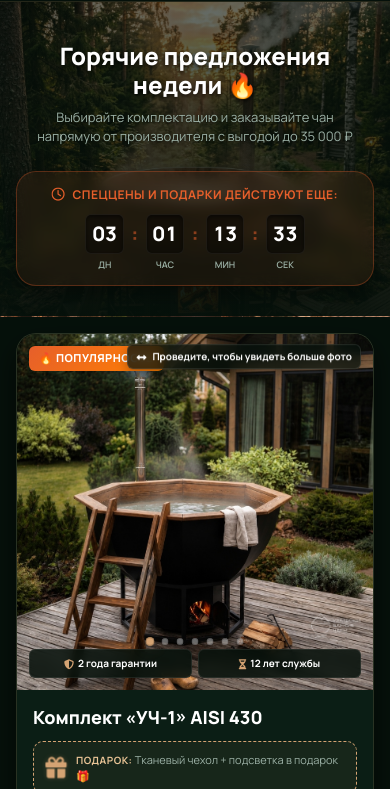
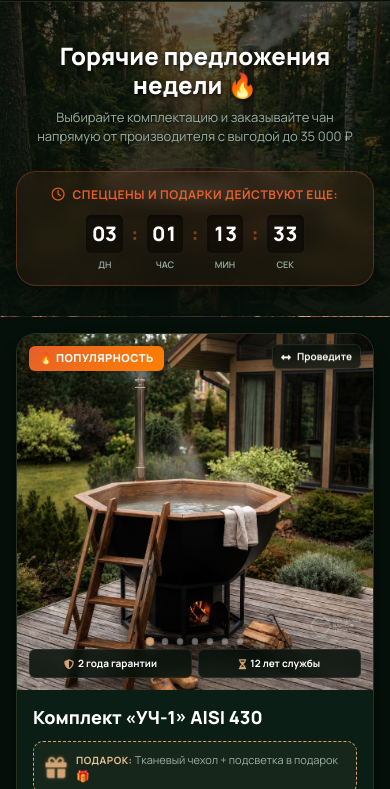
Before and after one commit to ikuklin028-del/catalog, a plain HTML site: page index.html in a window 390 px wide. Shown: the part 55-844 px from the top of the page. Drawn offline with Linux system fonts and the light colour scheme.

Commit message:
Add files via upload

```diff
--- a/app.js
+++ b/app.js
@@ -354,7 +354,9 @@ function renderProducts() {
 
         <!-- Подсказка о свайпе -->
         <div class="swipe-hint">
-          <i class="fa-solid fa-left-right"></i> Проведите, чтобы увидеть больше фото
+          <i class="fa-solid fa-left-right"></i>
+          <span class="swipe-hint-desktop">Проведите, чтобы увидеть больше фото</span>
+          <span class="swipe-hint-mobile">Проведите</span>
         </div>
 
         ${product.badge ? `<span class="card-badge">${product.badge}</span>` : ''}
--- a/style.css
+++ b/style.css
@@ -477,6 +477,23 @@ button {
   z-index: 5;
   box-shadow: var(--shadow-sm);
   animation: float-hint 2s infinite ease-in-out;
+}
+
+.swipe-hint-desktop {
+  display: inline;
+}
+
+.swipe-hint-mobile {
+  display: none;
+}
+
+@media (max-width: 480px) {
+  .swipe-hint-desktop {
+    display: none;
+  }
+  .swipe-hint-mobile {
+    display: inline;
+  }
 }
 
 @keyframes float-hint {
```
